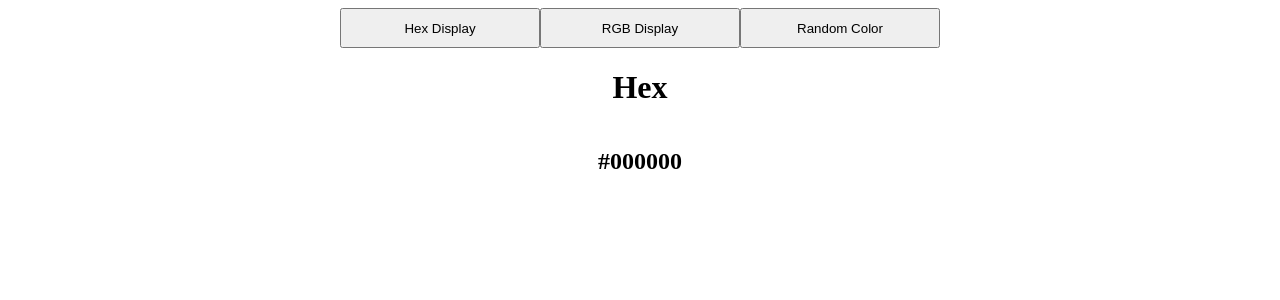
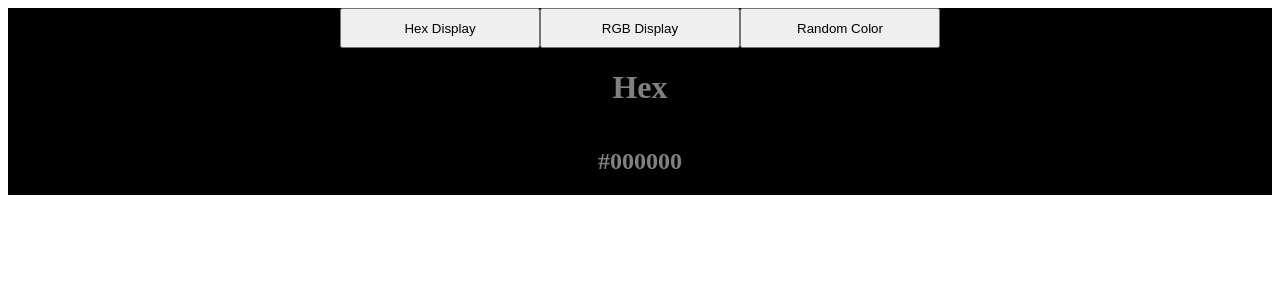
Before and after one commit to dbrainz/react-components, a React (Vite) app: page / in a window 1280 px wide. Shown: the top 300 px of the page. Built offline with nearby package versions, Linux system fonts and the light colour scheme.

Commit message:
Change text color to complementary color of background color

```diff
--- a/src/components/RandomColorGen/index.jsx
+++ b/src/components/RandomColorGen/index.jsx
@@ -14,8 +14,27 @@ export default function RandomColorGen() {
         setCurrentColor([newRed, newGreen, newBlue])
     }
 
+    function genTextColor(decimalVal) {
+        console.log(typeof decimalVal)
+        console.log(decimalVal)
+        console.log(decimalVal-127)
+        if (decimalVal > 127 ) {
+            console.log("returning ", decimalVal - 127)
+            return decimalVal - 128
+        } else {
+            console.log("returning ", decimalVal - 128 )
+            return decimalVal + 128
+        }
+    }
 
-    return <div className="wrapper">
+    // Converts sdecimal value to 2 character hex value and converts any letters to uppercase for display
+    function displayHex(decimalVal) {
+        return decimalVal.toString(16).padStart(2,"0").toUpperCase()
+    }
+
+    return <div className="wrapper" style={{backgroundColor: `rgba(${currentColor[0]},${currentColor[1]},${currentColor[2]}, 1)`,
+                color: `rgba(${genTextColor(currentColor[0])},${genTextColor(currentColor[1])},${genTextColor(currentColor[2])}, 1)`
+     }}>
             <div className="buttons">
                 <button onClick={() => setDisplayFormat('hex')} className="randomColorBtn">Hex Display</button>
                 <button onClick={() => setDisplayFormat('rgb')} className="randomColorBtn">RGB Display</button>
@@ -30,7 +49,7 @@ export default function RandomColorGen() {
                 :
                 <div className="colorDisplay">
                     <h1>Hex</h1>
-                    <h2>#{currentColor[0].toString(16).padStart(2,"0")}{currentColor[1].toString(16).padStart(2,"0")}{currentColor[2].toString(16).padStart(2,"0")}</h2>
+                    <h2>#{displayHex(currentColor[0])}{displayHex(currentColor[1])}{displayHex(currentColor[2])}</h2>
                 </div>
             }
 
```
